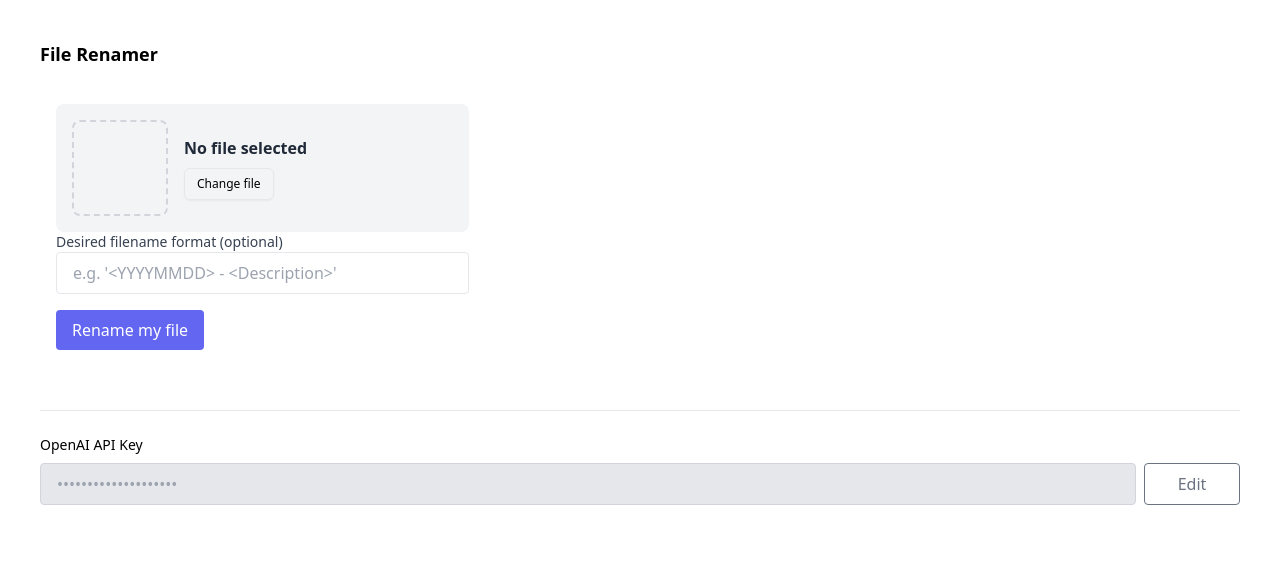
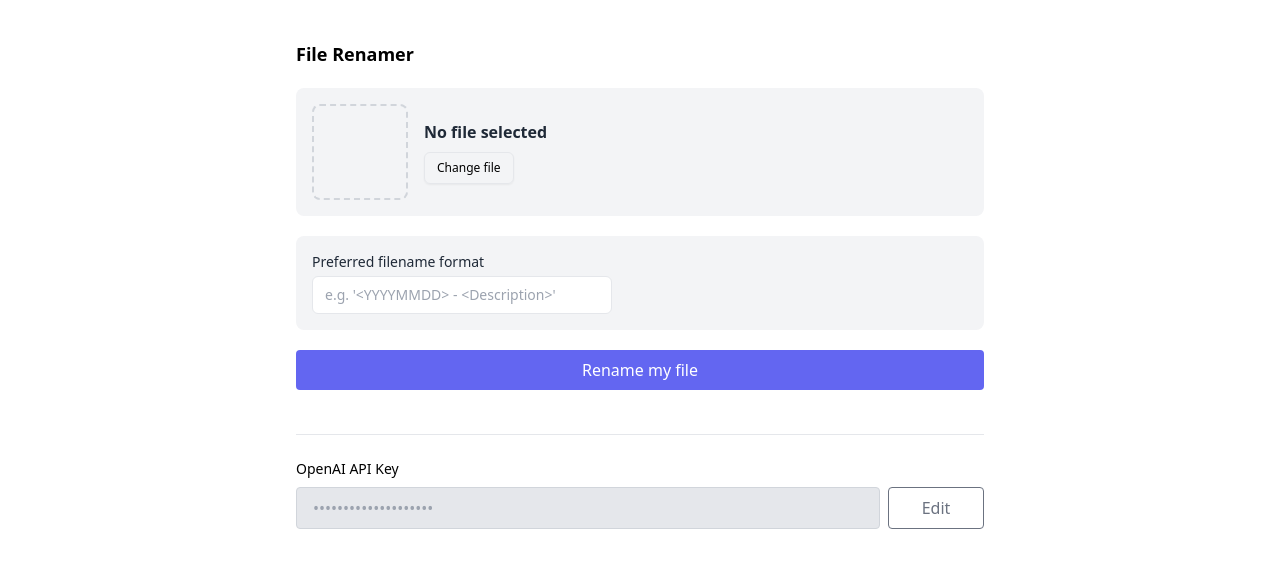
Before and after one commit to youngchingjui/file-renamer, a React app: page / in a window 1280 px wide. Shown: the top 568 px of the page. Built offline with nearby package versions, Linux system fonts and the light colour scheme.

Commit message:
added shadcn, ts,

```diff
--- a/src/App.jsx
+++ b/src/App.jsx
@@ -7,7 +7,7 @@ function App() {
     const [apiKey, setApiKey] = useState(localStorage.getItem("apiKey") || "")
 
     return (
-        <div className="p-10 max-w-screen-xl mx-auto">
+        <div className="p-10 max-w-screen-md mx-auto">
             <h1 className="text-lg font-semibold mb-5">File Renamer</h1>
             <FileRenamer apiKey={apiKey} />
             <hr className="my-6" />
--- a/src/components/FileRenamer.jsx
+++ b/src/components/FileRenamer.jsx
@@ -1,5 +1,8 @@
 import PropTypes from "prop-types"
 import React, { useState } from "react"
+
+import { Input } from "@/components/ui/input"
+import { Label } from "@/components/ui/label"
 
 import { pdfToImageBase64 } from "../lib/utils"
 
@@ -9,6 +12,7 @@ const FileRenamer = ({ apiKey }) => {
     const [fileInfo, setFileInfo] = useState({
         name: "No file selected",
         base64Data: "",
+        filePath: "",
         fileType: "",
     })
     const [filenameFormat, setFilenameFormat] = useState("")
@@ -121,8 +125,7 @@ const FileRenamer = ({ apiKey }) => {
     }
 
     return (
-        <div className="flex flex-col lg:flex-row">
-            <div className="flex-none p-4">
+        <div className="flex flex-col gap-5">
             <div className="bg-gray-100 rounded-lg p-4 flex items-center gap-4">
                 {imageSrc ? (
                     <img
@@ -148,20 +151,18 @@ const FileRenamer = ({ apiKey }) => {
                     </button>
                 </div>
             </div>
-                <label
-                    htmlFor="filenameFormat"
-                    className="block text-sm font-medium text-gray-700"
-                >
-                    Desired filename format (optional)
-                </label>
-                <input
-                    id="filenameFormat"
+            <div className="bg-gray-100 rounded-lg p-4 flex flex-col gap-1">
+                <Label className="text-gray-800 " htmlFor="filename-format">
+                    Preferred filename format
+                </Label>
+                <Input
+                    className="max-w-[300px]"
+                    placeholder="e.g. '<YYYYMMDD> - <Description>'"
                     type="text"
                     value={filenameFormat}
                     onChange={(e) => setFilenameFormat(e.target.value)}
-                    placeholder="e.g. '<YYYYMMDD> - <Description>'"
-                    className="mb-4 px-4 py-2 border rounded w-full"
                 />
+            </div>
             <button
                 id="my-button"
                 className="px-4 py-2 mb-5 bg-indigo-500 text-white rounded hover:bg-indigo-400 transition-colors"
@@ -177,7 +178,6 @@ const FileRenamer = ({ apiKey }) => {
             {responseText && (
                 <div className="text-green-500 mt-2">{responseText}</div>
             )}
-            </div>
             {isLightboxOpen && (
                 <div className="fixed inset-0 bg-black bg-opacity-50 flex items-center justify-center p-4">
                     <div className="bg-white p-2 rounded">
--- /dev/null
+++ b/src/components/ui/input.tsx
@@ -0,0 +1,25 @@
+import * as React from "react"
+
+import { cn } from "@/lib/utils"
+
+export interface InputProps
+    extends React.InputHTMLAttributes<HTMLInputElement> {}
+
+const Input = React.forwardRef<HTMLInputElement, InputProps>(
+    ({ className, type, ...props }, ref) => {
+        return (
+            <input
+                type={type}
+                className={cn(
+                    "flex h-10 w-full rounded-md border border-input bg-background px-3 py-2 text-sm ring-offset-background file:border-0 file:bg-transparent file:text-sm file:font-medium placeholder:text-muted-foreground focus-visible:outline-none focus-visible:ring-2 focus-visible:ring-ring focus-visible:ring-offset-2 disabled:cursor-not-allowed disabled:opacity-50",
+                    className
+                )}
+                ref={ref}
+                {...props}
+            />
+        )
+    }
+)
+Input.displayName = "Input"
+
+export { Input }
--- /dev/null
+++ b/src/components/ui/label.tsx
@@ -0,0 +1,26 @@
+"use client"
+
+import * as React from "react"
+import * as LabelPrimitive from "@radix-ui/react-label"
+import { cva, type VariantProps } from "class-variance-authority"
+
+import { cn } from "@/lib/utils.js"
+
+const labelVariants = cva(
+    "text-sm font-medium leading-none peer-disabled:cursor-not-allowed peer-disabled:opacity-70"
+)
+
+const Label = React.forwardRef<
+    React.ElementRef<typeof LabelPrimitive.Root>,
+    React.ComponentPropsWithoutRef<typeof LabelPrimitive.Root> &
+        VariantProps<typeof labelVariants>
+>(({ className, ...props }, ref) => (
+    <LabelPrimitive.Root
+        ref={ref}
+        className={cn(labelVariants(), className)}
+        {...props}
+    />
+))
+Label.displayName = LabelPrimitive.Root.displayName
+
+export { Label }
--- a/src/lib/utils.js
+++ b/src/lib/utils.js
@@ -1,5 +1,7 @@
+import clsx from "clsx"
 import * as pdfjsLib from "pdfjs-dist/legacy/build/pdf.mjs"
 import pdfjsWorker from "pdfjs-dist/legacy/build/pdf.worker.mjs" // Leave this in for Webpack to bundle, required for PDF.js to work
+import { twMerge } from "tailwind-merge"
 
 export const pdfToImageBase64 = async (base64PDFData) => {
     pdfjsLib.GlobalWorkerOptions.workerSrc =
@@ -19,3 +21,7 @@ export const pdfToImageBase64 = async (base64PDFData) => {
     const [mimeType, base64ImageData] = canvas.toDataURL().split(",")
     return { mimeType, base64ImageData }
 }
+
+export const cn = (...inputs) => {
+    return twMerge(clsx(inputs))
+}
--- a/webpack.config.js
+++ b/webpack.config.js
@@ -13,7 +13,13 @@ const config = {
         path: path.resolve(__dirname, "dist"),
         filename: "renderer.bundle.js",
     },
-    resolve: { extensions: [".js", ".jsx"], fullySpecified: false },
+    resolve: {
+        extensions: [".js", ".jsx", ".ts", ".tsx"],
+        fullySpecified: false,
+        alias: {
+            "@": path.resolve(__dirname, "src"),
+        },
+    },
     devtool: "inline-source-map",
     module: {
         rules: [
@@ -23,8 +29,15 @@ const config = {
                 use: {
                     loader: "babel-loader",
                     options: {
-                        presets: ["@babel/preset-env", "@babel/preset-react"], // Added React preset
+                        presets: ["@babel/preset-env", "@babel/preset-react"],
                     },
+                },
+            },
+            {
+                test: /\.(ts|tsx)$/,
+                exclude: /node_modules/,
+                use: {
+                    loader: "ts-loader",
                 },
             },
         ],
```
Also changed, not shown: package.json (+13 -1 lines), tsconfig.json (added, +26 -0 lines), 1 other file (tests, documents, lock files or other folders). Lines whose indentation alone changed are shown as unchanged.
